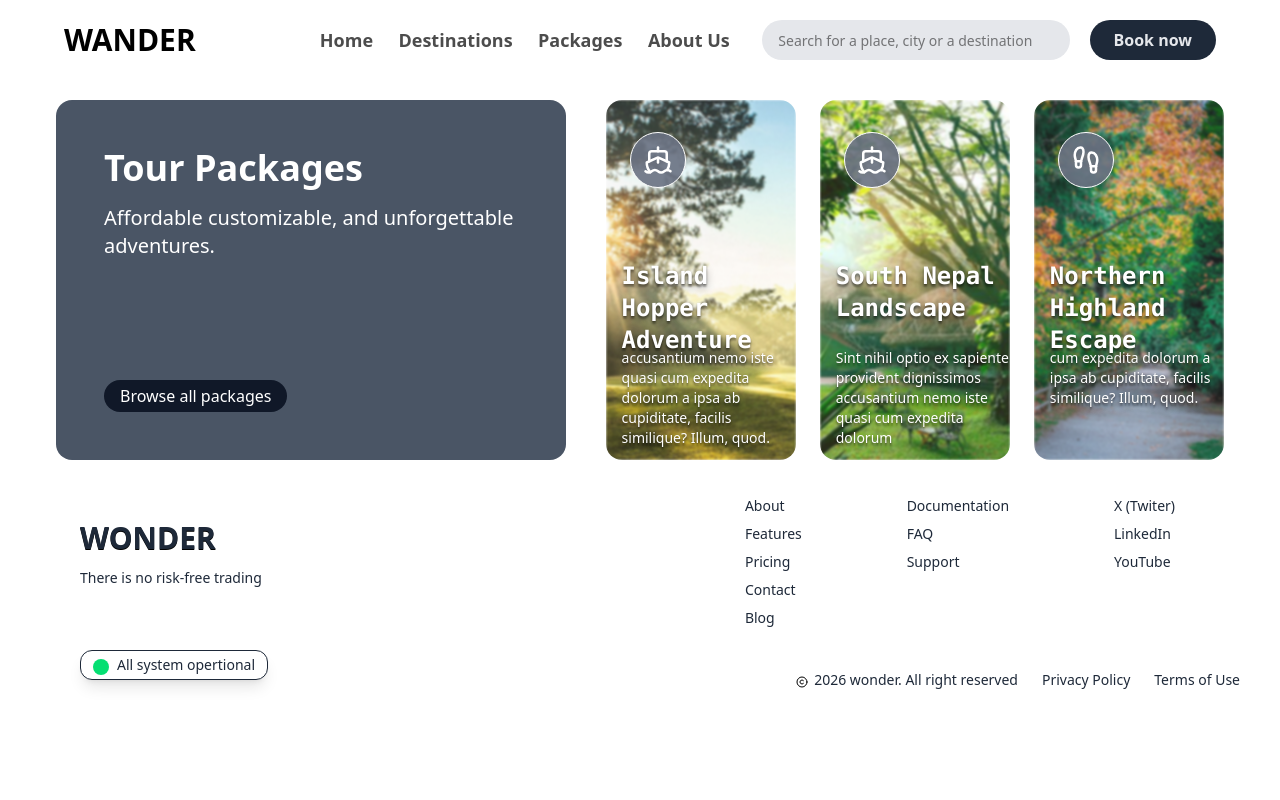
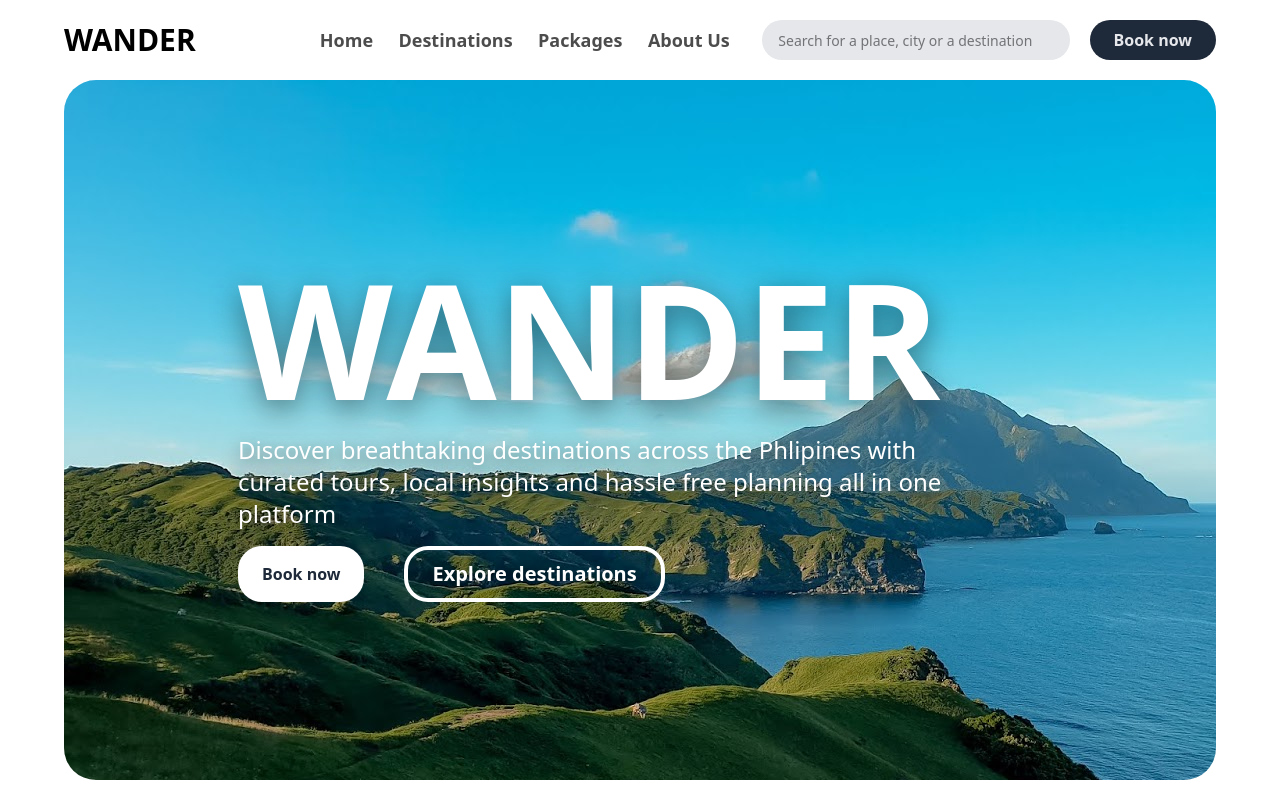
Before and after one commit to nischal-aachaju/Travel-UI, a React (Vite) app: page / in a window 1280 px wide. Shown: the top 800 px of the page. Built offline with nearby package versions, Linux system fonts and the light colour scheme.

Commit message:
Hero Section

```diff
--- a/src/components/layout/Hero.jsx
+++ b/src/components/layout/Hero.jsx
@@ -1,10 +1,36 @@
 import React from 'react'
+import bg from "../../assets/images/bg.jpg"
 
 const Hero = () => {
   return (
-    <div>
+    <section className='w-full h-screen px-16 pb-25'>
+      <div className="w-full h-full  rounded-4xl flex flex-col justify-center items-center  gap-1" style={{ backgroundImage: `url(${bg})` }}>
+
+        <div className="ml-24 max-w-225 flex flex-col gap-4">
+          <h1  className="text-white font-bold text-[10rem] leading-none p-0 h-fit [text-shadow:0_8px_30px_rgba(0,0,0,0.45)]">
+          WANDER
+          </h1>
+
+        <div className='text-white text-2xl w-[80%] [text-shadow:0_4px_16px_rgba(0,0,0,0.5)] '>
+          Discover breathtaking destinations across the Phlipines with curated tours, local insights and hassle free planning all in one platform
+        </div>
+
+        <div className='flex gap-10'>
+          <button className=' px-6 h-14 rounded-3xl shrink-0 bg-white  font-semibold text-gray-800 transition-all duration-300 ease-out
+    hover:-translate-y-1 hover:shadow-xl
+    active:translate-y-0 active:shadow-md'>Book now</button>
+          <button className='px-6 h-14 rounded-3xl shrink-0 border-4 [text-shadow:0_4px_16px_rgba(0,0,0,0.5)] border-white font-semibold text-white text-xl  transition-all duration-300 ease-out
+    hover:-translate-y-1 hover:bg-white/10
+    hover:shadow-[0_10px_30px_rgba(0,0,0,0.25)]
+    active:translate-y-0
+    [text-shadow:0_4px_16px_rgba(0,0,0,0.5)]'>Explore destinations</button>
+
+        </div>
+        </div>
 
     </div>
+
+    </section>
   )
 }
 
```
Also changed, not shown: src/assets/images/bg.jpg (added).
